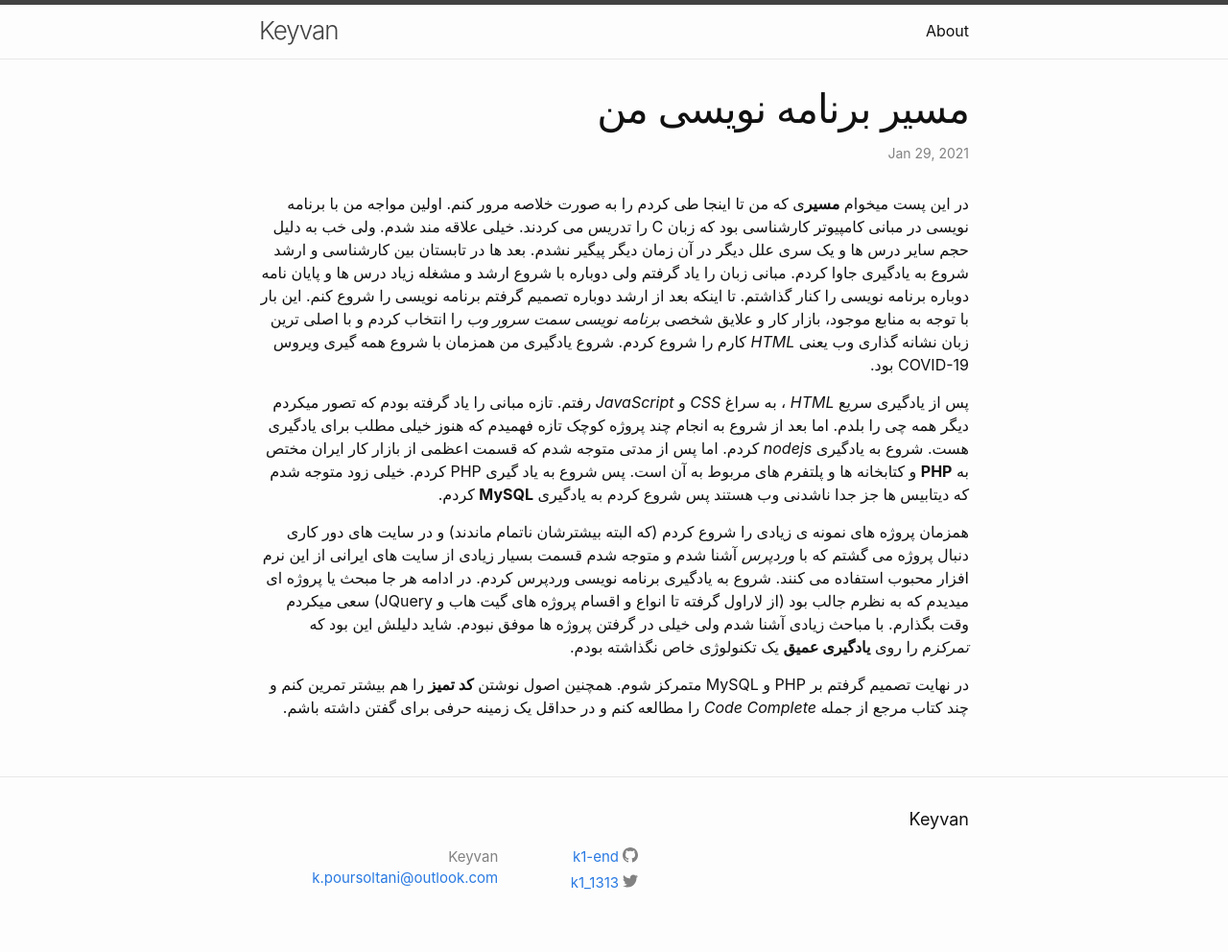
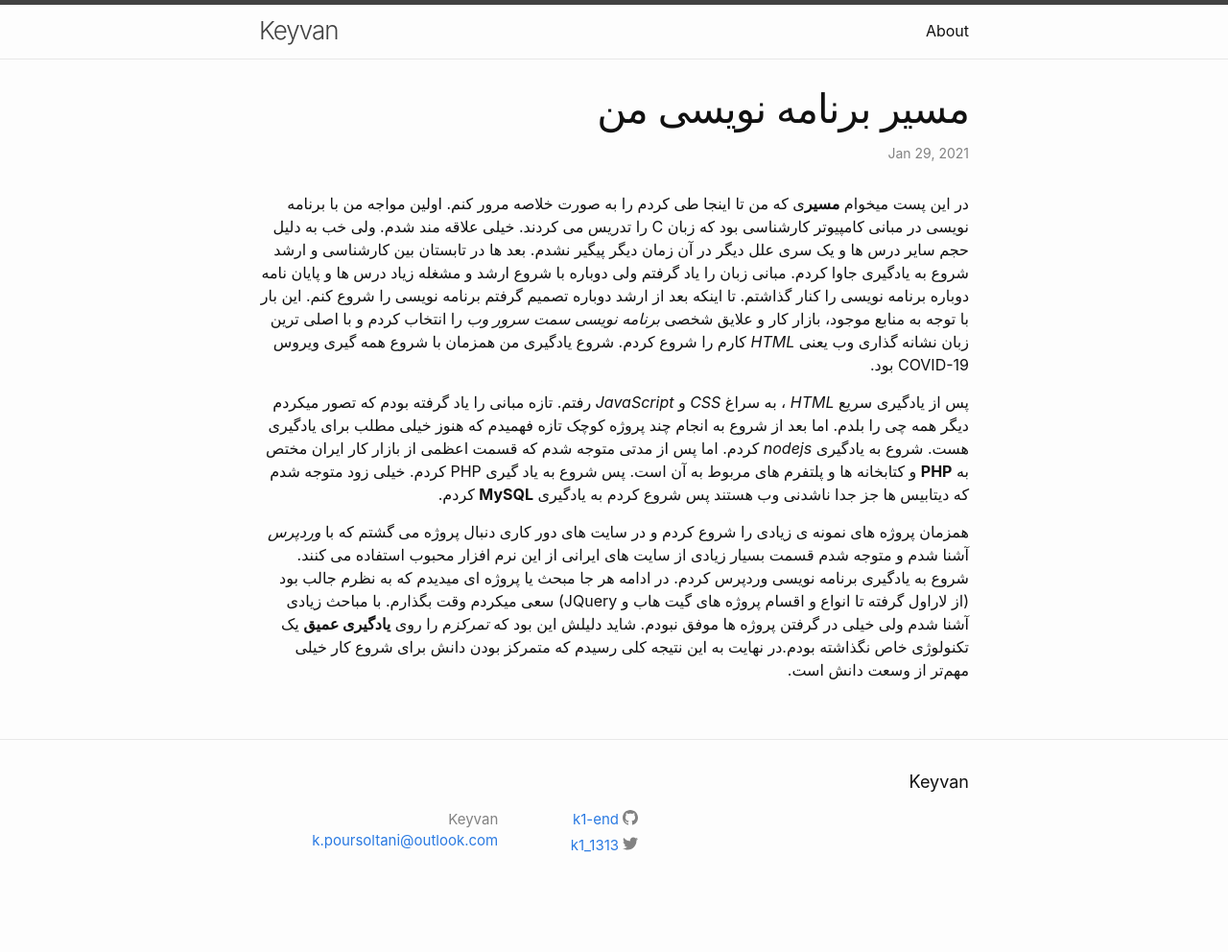
Before and after one commit to k1-end/k1-end.github.io, a Jekyll site: the page built from _posts/2021-01-29-مسیر-برنامه-نویسی-من.md, in a window 1280 px wide. Shown: the whole page at 96% size. Built offline with Jekyll 4.4.1, drawn with Linux system fonts in a browser that asks for light colours; our own code applies the rules of GitHub Pages for plain Markdown files; after the commit the page ends 953 px from its top, so only the background shows below that.

Commit message:
Third post edited

```diff
--- a/_posts/2021-01-29-مسیر-برنامه-نویسی-من.md
+++ b/_posts/2021-01-29-مسیر-برنامه-نویسی-من.md
@@ -3,6 +3,4 @@
 
 پس از یادگیری سریع *HTML* ، به سراغ *CSS* و *JavaScript* رفتم. تازه مبانی را یاد گرفته بودم که تصور میکردم دیگر همه چی را بلدم. اما بعد از شروع به انجام چند پروژه کوچک تازه فهمیدم که هنوز خیلی مطلب برای یادگیری هست. شروع به یادگیری *nodejs* کردم. اما پس از مدتی متوجه شدم که قسمت اعظمی از بازار کار ایران مختص به **PHP** و کتابخانه ها و پلتفرم های مربوط به آن است. پس شروع به یاد گیری PHP کردم. خیلی زود متوجه شدم که دیتابیس ها جز جدا ناشدنی وب هستند پس شروع کردم به یادگیری **MySQL** کردم.
 
-همزمان پروژه های نمونه ی زیادی را شروع کردم (که البته بیشترشان ناتمام ماندند) و در سایت های دور کاری دنبال پروژه می گشتم که با *وردپرس* آشنا شدم و متوجه شدم قسمت بسیار زیادی از سایت های ایرانی از این نرم افزار محبوب استفاده می کنند. شروع به یادگیری برنامه نویسی وردپرس کردم. در ادامه هر جا مبحث یا پروژه ای میدیدم که به نظرم جالب بود (از لاراول گرفته تا انواع و اقسام پروژه های گیت هاب و JQuery) سعی میکردم وقت بگذارم. با مباحث زیادی آشنا شدم ولی خیلی در گرفتن پروژه ها موفق نبودم. شاید دلیلش این بود که *تمرکز*م را روی **یادگیری عمیق** یک تکنولوژی خاص نگذاشته بودم.
-
-در نهایت تصمیم گرفتم بر PHP و MySQL متمرکز شوم. همچنین اصول نوشتن **کد تمیز** را هم بیشتر تمرین کنم و چند کتاب مرجع از جمله *Code Complete* را مطالعه کنم و در حداقل یک زمینه حرفی برای گفتن داشته باشم.
+همزمان پروژه های نمونه ی زیادی را شروع کردم و در سایت های دور کاری دنبال پروژه می گشتم که با *وردپرس* آشنا شدم و متوجه شدم قسمت بسیار زیادی از سایت های ایرانی از این نرم افزار محبوب استفاده می کنند. شروع به یادگیری برنامه نویسی وردپرس کردم. در ادامه هر جا مبحث یا پروژه ای میدیدم که به نظرم جالب بود (از لاراول گرفته تا انواع و اقسام پروژه های گیت هاب و JQuery) سعی میکردم وقت بگذارم. با مباحث زیادی آشنا شدم ولی خیلی در گرفتن پروژه ها موفق نبودم. شاید دلیلش این بود که *تمرکز*م را روی **یادگیری عمیق** یک تکنولوژی خاص نگذاشته بودم.در نهایت به این نتیجه کلی رسیدم  که متمرکز بودن دانش برای شروع کار خیلی مهم‌تر از وسعت دانش است.
```
Also changed, not shown: 1 other file.
